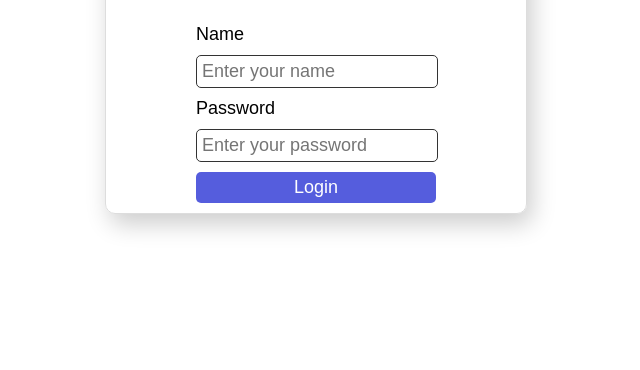
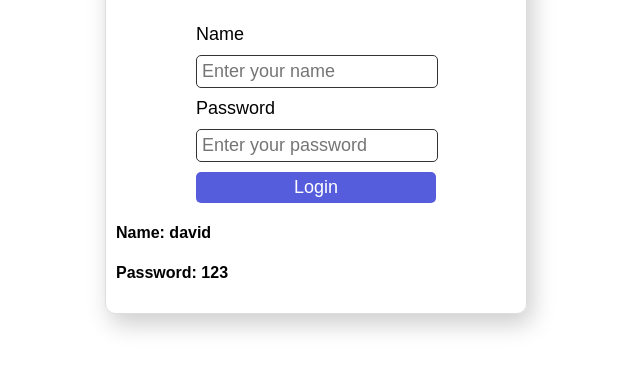
Before and after one commit to Oghene-agba/UI-Login-JavaScript-Form, a plain HTML site: page index.html in a window 1280 px wide. Shown: the part 154-524 px from the top of the page, without its empty margins (324-964 px from the left). Drawn offline with Linux system fonts and the light colour scheme.

Commit message:
Add files via upload

```diff
--- a/index.html
+++ b/index.html
@@ -22,6 +22,10 @@
         <br>
         <input type="submit" class="valid" value="Login">
       </div>
+
+
+      <h4> Name: david</h4>
+      <h4>  Password: 123</h4>
     </form>
 
   </body>
```
